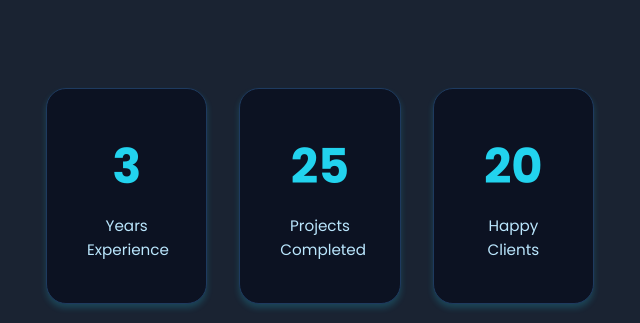
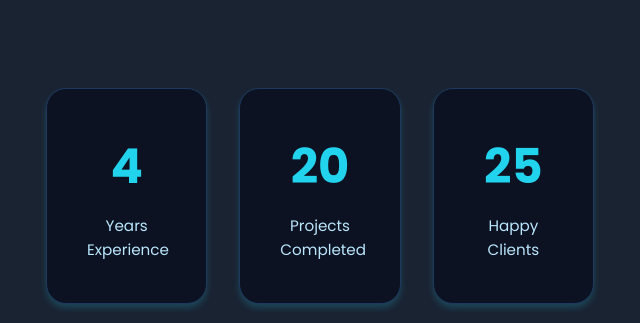
Before and after one commit to Sohaib000/sohaib_portfolio_v2, a plain HTML site: page index.html in a window 1280 px wide. Shown: the part 1080-1403 px from the top of the page, 626-1266 px from the left. Drawn offline with nearby package versions, Linux system fonts and the light colour scheme.

Commit message:
Update index.html

```diff
--- a/index.html
+++ b/index.html
@@ -105,15 +105,15 @@
                 </div>
                 <div class="about-stats">
                     <div class="stat-card">
-                        <div class="stat-number" data-target="3">0</div>
+                        <div class="stat-number" data-target="4+">0</div>
                         <div class="stat-label">Years Experience</div>
                     </div>
                     <div class="stat-card">
-                        <div class="stat-number" data-target="25">0</div>
+                        <div class="stat-number" data-target="20+">0</div>
                         <div class="stat-label">Projects Completed</div>
                     </div>
                     <div class="stat-card">
-                        <div class="stat-number" data-target="20">0</div>
+                        <div class="stat-number" data-target="25">0</div>
                         <div class="stat-label">Happy Clients</div>
                     </div>
                 </div>
```
